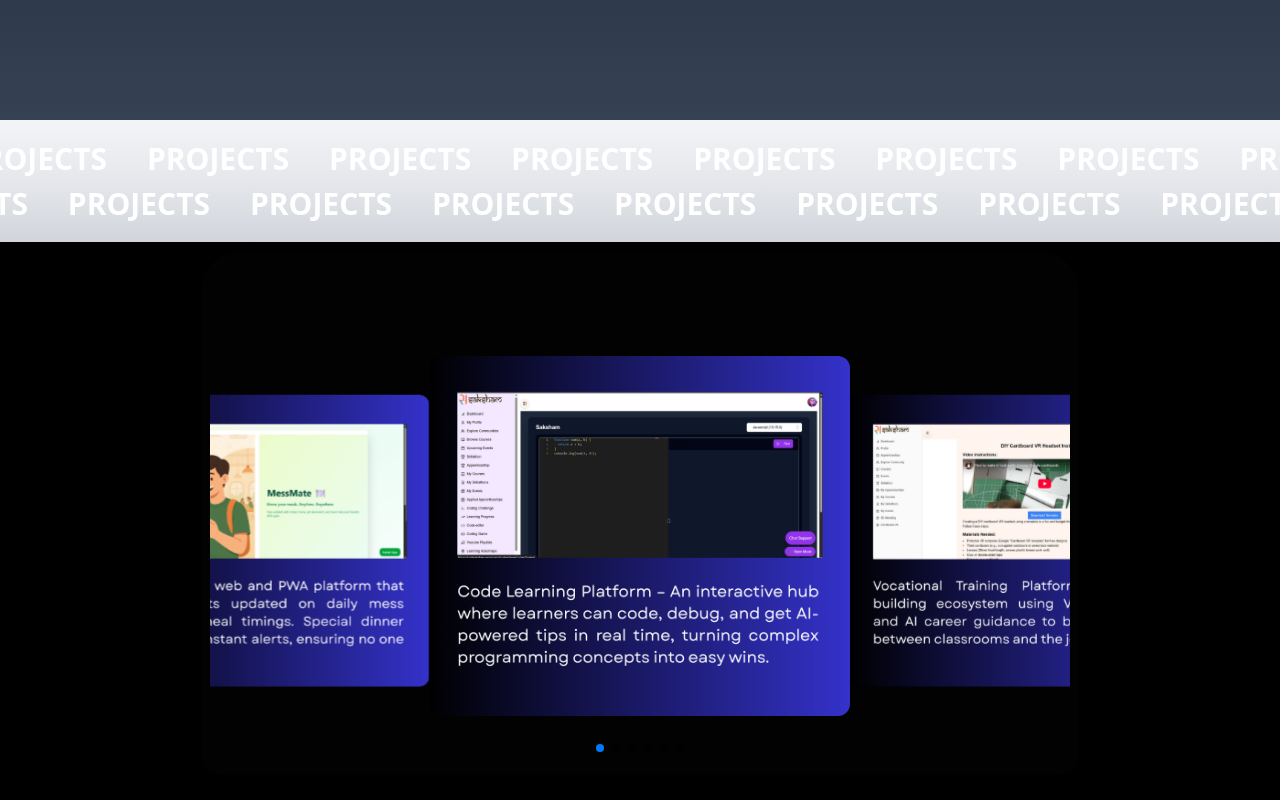
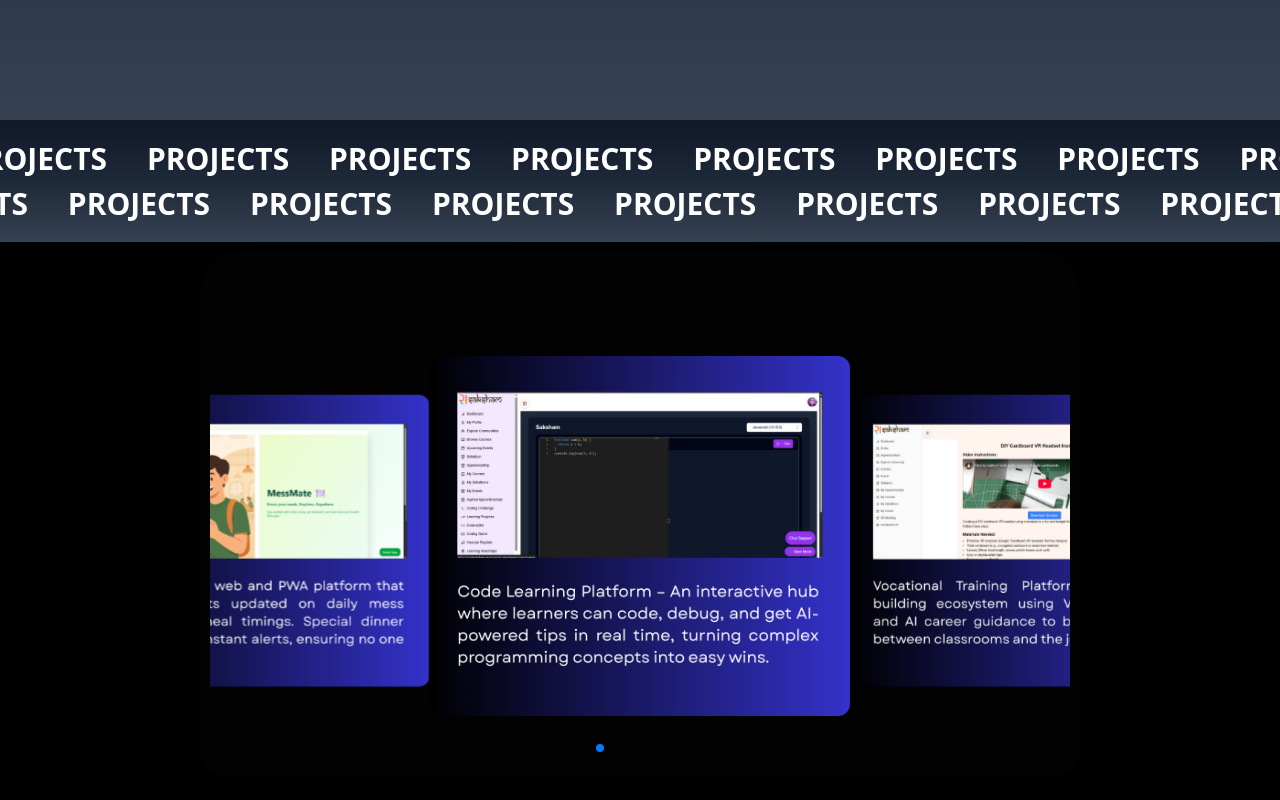
Before and after one commit to shubhamkumar9798/shubh_portfolio, a Next.js app: page / in a window 1280 px wide. Shown: the part 1480-2280 px from the top of the page. Built offline with nearby package versions, Linux system fonts and the light colour scheme.

Commit message:
fixed theme issue

```diff
--- a/src/components/ui/text-scroll.tsx
+++ b/src/components/ui/text-scroll.tsx
@@ -111,10 +111,7 @@ export const TextScroll: React.FC<TextScrollProps> = ({
 
   return (
     <section
-      className="relative w-full py-4 bg-gradient-to-b
-        from-gray-100 via-gray-200 to-gray-300
-        dark:from-gray-900 dark:via-gray-800 dark:to-gray-700
-        transition-colors duration-500"
+      className="relative w-full py-4 bg-gradient-to-b from-gray-900 via-gray-800 to-gray-700 transition-colors duration-500"
     >
       <ParallaxText baseVelocity={default_velocity} className={className}>
         {text}
```
